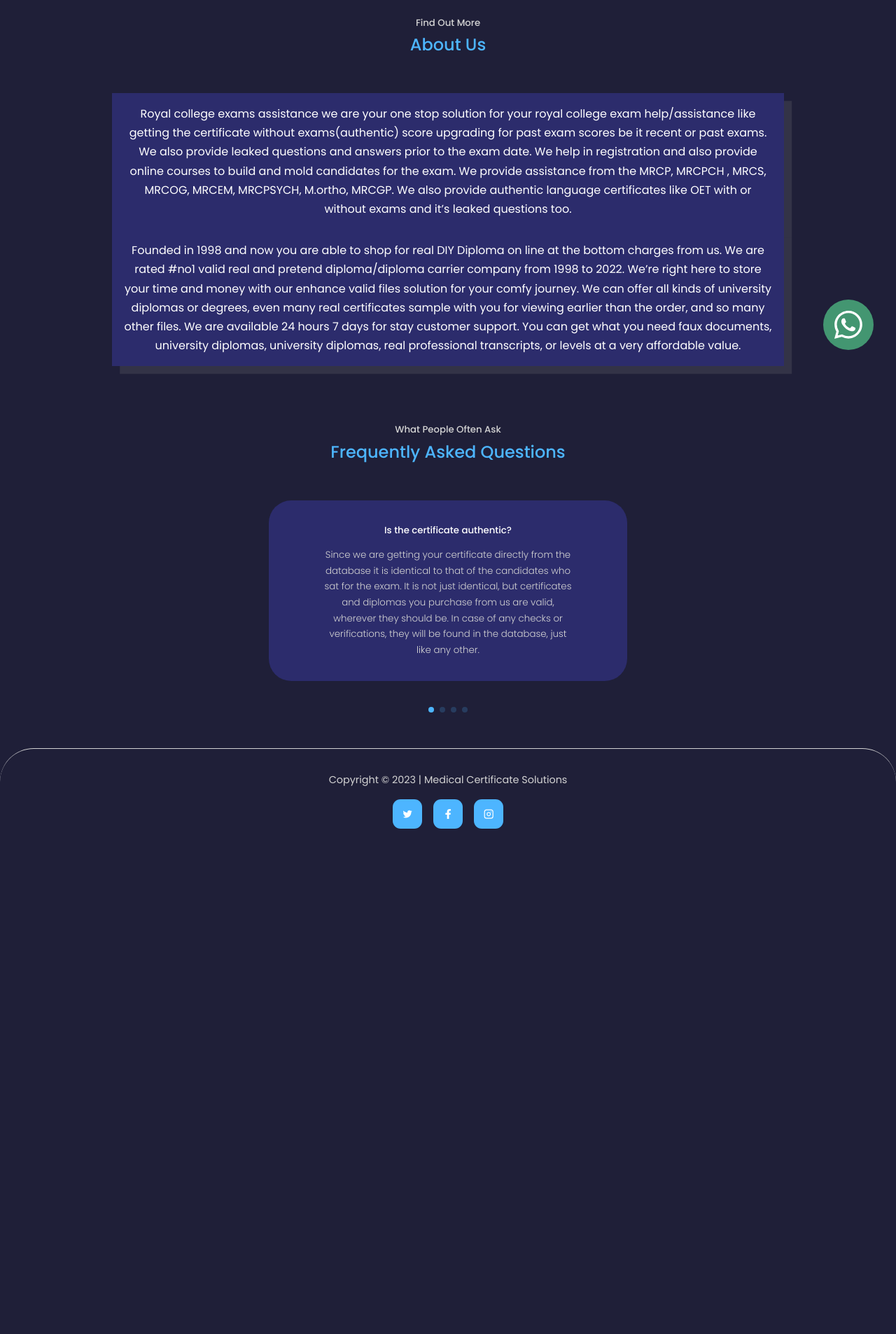
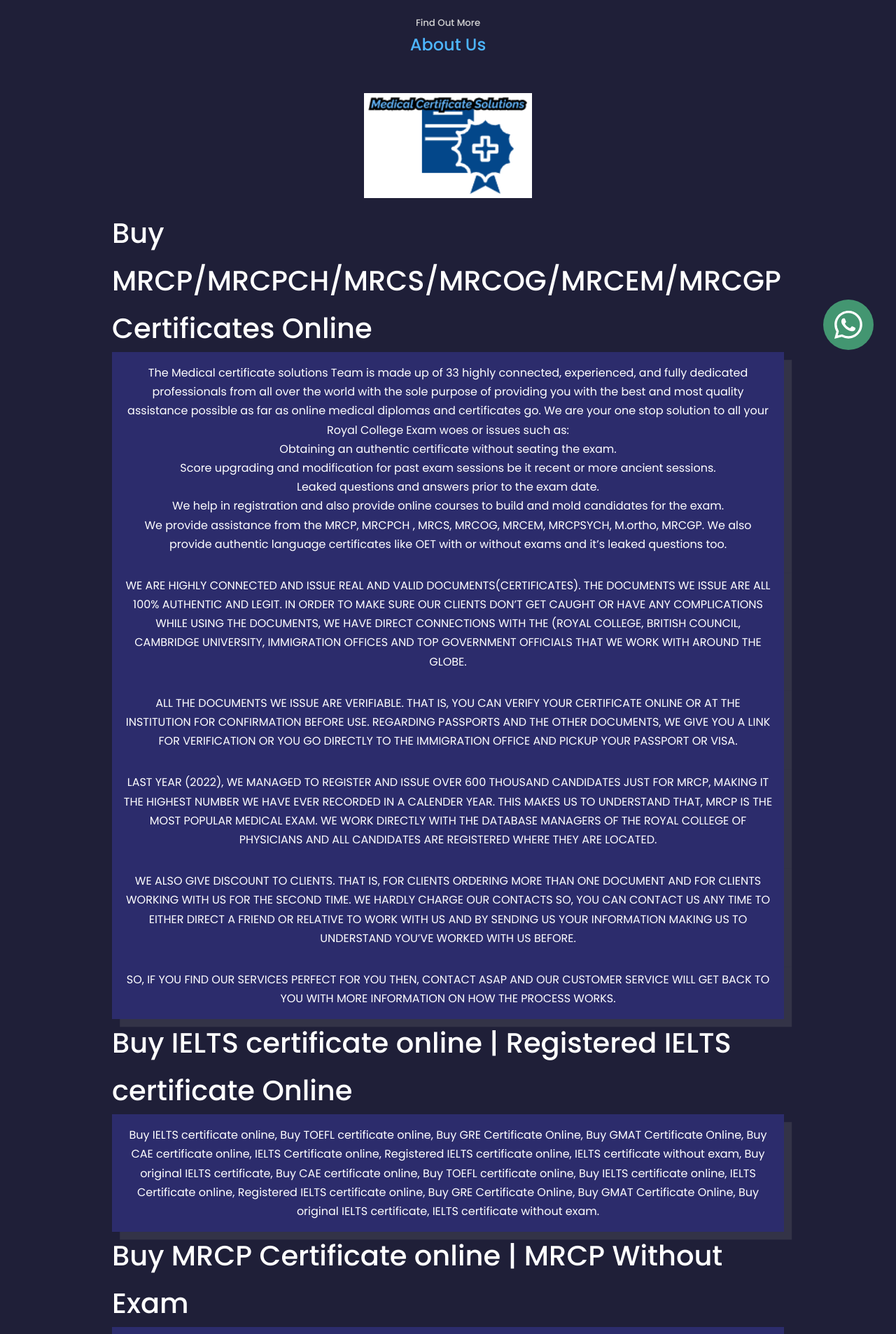
Before and after one commit to DonCarlio/medicalcertificatesolutions, a React (Create React App) app: page /about in a window 1280 px wide. Shown: the part 140-2046 px from the top of the page at 70% size. Before the commit the page ends 1356 px from the top, so only its background shows below. Built offline with nearby package versions, Linux system fonts and the light colour scheme.

Commit message:
More on SEO

```diff
--- a/public/index.html
+++ b/public/index.html
@@ -7,38 +7,16 @@
     <meta name="theme-color" content="#000000" />
     <meta
       name="description"
-      content="All solutions to your medical certificate problems are found here."
+      content="All solutions to your medical certificate problems are found here. We are highly connected with all the most renowned examination boards and governing bodies in the world, and hence, are best placed to help you. Buy or purchase authentic diplomas and certificates to help boost your career in any domain of medicine, and in any medical institution like the Royal College. We also assist you to get certificate for your language and biometric examinations, without you having to write at all."
     />
+    <meta name="keywords" content="MEDICAL CERTIFICATE SOLUTIONS, BUY DIPLOMA ONLINE, PURCHASE AUTHENTIC DIPLOMAS WITHOUT EXAMS, buy real diploma, buy medical certificate without exam">
     <link rel="apple-touch-icon" href="%PUBLIC_URL%/logo192.png" />
-    <!--
-      manifest.json provides metadata used when your web app is installed on a
-      user's mobile device or desktop. See https://developers.google.com/web/fundamentals/web-app-manifest/
-    -->
     <link rel="manifest" href="%PUBLIC_URL%/manifest.json" />
-    <!--
-      Notice the use of %PUBLIC_URL% in the tags above.
-      It will be replaced with the URL of the `public` folder during the build.
-      Only files inside the `public` folder can be referenced from the HTML.
-
-      Unlike "/favicon.ico" or "favicon.ico", "%PUBLIC_URL%/favicon.ico" will
-      work correctly both with client-side routing and a non-root public URL.
-      Learn how to configure a non-root public URL by running `npm run build`.
-    -->
     <title>Medical Certificate Solutions</title>
     <script data-host="https://analytics.h-supertools.com" data-dnt="false" src="https://analytics.h-supertools.com/js/script.js" id="ZwSg9rf6GA" async defer></script>
   </head>
   <body>
     <noscript>You need to enable JavaScript to run this app.</noscript>
     <div id="root"></div>
-    <!--
-      This HTML file is a template.
-      If you open it directly in the browser, you will see an empty page.
-
-      You can add webfonts, meta tags, or analytics to this file.
-      The build step will place the bundled scripts into the <body> tag.
-
-      To begin the development, run `npm start` or `yarn start`.
-      To create a production bundle, use `npm run build` or `yarn build`.
-    -->
   </body>
 </html>
--- a/src/App.jsx
+++ b/src/App.jsx
@@ -21,7 +21,7 @@
           <Route path='/services' element={<Services />} />
           <Route path='/contact' element={<Contacts />} />
         </Routes>
-            <a href="https://wa.me/+14242616933" target='__blank' className='omni'><BsWhatsapp className='omni-chat'/></a>
+        <a href="https://wa.me/+14242616933" target='__blank' className='omni'><BsWhatsapp className='omni-chat'/></a>
         <Footer />
       </BrowserRouter>
     </MenuProvider>
--- a/src/components/experience/Experience.jsx
+++ b/src/components/experience/Experience.jsx
@@ -179,7 +179,7 @@
             <article className="experience__details">
               <BsPatchCheckFill className="experience__details-icon"/>
               <div>
-                <h4>SDLS</h4>
+                <h4>SDLE</h4>
               </div>
             </article>
             <article className="experience__details">
--- a/src/components/faqs/Faqs.jsx
+++ b/src/components/faqs/Faqs.jsx
@@ -41,7 +41,7 @@
       pagination={{ clickable: true }}
       >
       {
-        reviewData.map(({avatar, name, review}, index) => {
+        reviewData.map(({name, review}, index) => {
           return (
             <SwiperSlide className="testimonial" key={index}>
               <h5 className='client__name'>{name}</h5>
--- a/src/pages/about/About.css
+++ b/src/pages/about/About.css
@@ -6,3 +6,8 @@
   box-shadow: 0.7rem 0.7rem rgba(128, 128, 128, 0.199);
   text-align: center;
 }
+
+.about__logo {
+  width: 15rem;
+  margin: 1rem auto;
+}
--- a/src/pages/about/About.jsx
+++ b/src/pages/about/About.jsx
@@ -1,6 +1,7 @@
 import React, { useContext } from 'react';
 import Faqs from '../../components/faqs/Faqs';
 import MenuContext from '../../hooks/MenuContext';
+import logo from '../../assets/favicon.png';
 import './About.css';
 
 const About = () => {
@@ -11,10 +12,37 @@
         ? (<section>
               <h5>Find Out More</h5>
               <h2>About Us</h2>
+              <img src={logo} alt="buy medical certificates logo" className='about__logo' />
             <div className='container'>
-              <p className='paved'>Royal college exams assistance we are your one stop solution for your royal college exam help/assistance like getting the certificate without exams(authentic) score upgrading for past exam scores be it recent or past exams. We also provide leaked questions and answers prior to the exam date. We help in registration and also provide online courses to build and mold candidates for the exam. We provide assistance from the MRCP, MRCPCH , MRCS, MRCOG, MRCEM, MRCPSYCH, M.ortho, MRCGP. We also provide authentic language certificates like OET with or without exams and it’s leaked questions too.</p>
+              <h1>Buy MRCP/MRCPCH/MRCS/MRCOG/MRCEM/MRCGP Certificates Online</h1>
+              <p className='paved'>
+                The Medical certificate solutions Team is made up of 33 highly connected, experienced, and fully dedicated professionals from all over the world with the sole purpose of providing you with the best and most quality assistance possible as far as online medical diplomas and certificates go. We are your one stop solution to all your Royal College Exam woes or issues such as:
+                <ul>
+                  <li>Obtaining an authentic certificate without seating the exam.</li>
+                  <li>Score upgrading and modification for past exam sessions be it recent or more ancient sessions.</li>
+                  <li>Leaked questions and answers prior to the exam date.</li>
+                  <li>We help in registration and also provide online courses to build and mold candidates for the exam.</li>
+                  <li>We provide assistance from the MRCP, MRCPCH , MRCS, MRCOG, MRCEM, MRCPSYCH, M.ortho, MRCGP. We also provide authentic language certificates like OET with or without exams and it’s leaked questions too.</li>
+                </ul>
+              </p>
 
-              <p className='paved'>Founded in 1998 and now you are able to shop for real DIY Diploma on line at the bottom charges from us. We are rated #no1 valid real and pretend diploma/diploma carrier company from 1998 to 2022. We’re right here to store your time and money with our enhance valid files solution for your comfy journey. We can offer all kinds of university diplomas or degrees, even many real certificates sample with you for viewing earlier than the order, and so many other files. We are available 24 hours 7 days for stay customer support. You can get what you need faux documents, university diplomas, university diplomas, real professional transcripts, or levels at a very affordable value.</p>
+              <p className='paved'>WE ARE HIGHLY CONNECTED AND ISSUE REAL AND VALID DOCUMENTS(CERTIFICATES). THE DOCUMENTS WE ISSUE ARE ALL 100% AUTHENTIC AND LEGIT. IN ORDER TO MAKE SURE OUR CLIENTS DON’T GET CAUGHT OR HAVE ANY COMPLICATIONS WHILE USING THE DOCUMENTS, WE HAVE DIRECT CONNECTIONS WITH THE (ROYAL COLLEGE, BRITISH COUNCIL, CAMBRIDGE UNIVERSITY, IMMIGRATION OFFICES AND TOP GOVERNMENT OFFICIALS THAT WE WORK WITH AROUND THE GLOBE.</p>
+
+              <p className='paved'>ALL THE DOCUMENTS WE ISSUE ARE VERIFIABLE. THAT IS, YOU CAN VERIFY  YOUR CERTIFICATE ONLINE OR AT THE INSTITUTION FOR CONFIRMATION BEFORE USE. REGARDING PASSPORTS AND THE OTHER DOCUMENTS, WE GIVE YOU A LINK FOR VERIFICATION OR YOU GO DIRECTLY TO THE IMMIGRATION OFFICE AND PICKUP YOUR PASSPORT OR VISA.</p>
+
+              <p className='paved'>LAST YEAR (2022), WE MANAGED TO REGISTER AND ISSUE OVER 600 THOUSAND CANDIDATES JUST FOR MRCP, MAKING IT THE HIGHEST NUMBER WE HAVE EVER RECORDED IN A CALENDER YEAR. THIS MAKES US TO UNDERSTAND THAT, MRCP IS THE MOST POPULAR MEDICAL EXAM. WE WORK DIRECTLY WITH THE DATABASE MANAGERS OF THE ROYAL COLLEGE OF PHYSICIANS AND ALL CANDIDATES ARE REGISTERED WHERE THEY ARE LOCATED.</p>
+
+              <p className='paved'>WE ALSO GIVE DISCOUNT TO CLIENTS. THAT IS, FOR CLIENTS ORDERING MORE THAN ONE DOCUMENT AND FOR CLIENTS WORKING WITH US FOR THE SECOND TIME. WE HARDLY CHARGE OUR CONTACTS SO, YOU CAN CONTACT US ANY TIME TO EITHER DIRECT A FRIEND OR RELATIVE TO WORK WITH US AND BY SENDING US YOUR INFORMATION MAKING US TO UNDERSTAND YOU’VE WORKED WITH US BEFORE.</p>
+
+              <p className='paved'>SO, IF YOU FIND OUR SERVICES PERFECT FOR YOU THEN, CONTACT ASAP AND OUR CUSTOMER SERVICE WILL GET BACK TO YOU WITH MORE INFORMATION ON HOW THE PROCESS WORKS.</p>
+
+              <h1>Buy IELTS certificate online | Registered IELTS certificate Online</h1>
+
+              <p className='paved'>Buy IELTS certificate online, Buy TOEFL certificate online, Buy GRE Certificate Online, Buy GMAT Certificate Online, Buy CAE certificate online, IELTS Certificate online, Registered IELTS certificate online, IELTS certificate without exam, Buy original IELTS certificate, Buy CAE certificate online, Buy TOEFL certificate online, Buy IELTS certificate online, IELTS Certificate online, Registered IELTS certificate online, Buy GRE Certificate Online, Buy GMAT Certificate Online, Buy original IELTS certificate, IELTS certificate without exam.</p>
+
+              <h1>Buy MRCP Certificate online | MRCP Without Exam</h1>
+
+              <p className='paved'>MRCP Certificate online, Buy MRCS certificate online, Registered MRCP certificate online, Buy MRCOG Certificate Online, Buy PLAB Certificate Online, Buy original MRCP certificate, MRCP certificate without exam, Buy original MRCP certificate, Buy CAE certificate online, MRCP certificate without exam, Buy MRCP certificate online, Buy MRCS certificate online, Buy MRCOG Certificate Online, Buy PLAB Certificate Online, Buy CAE certificate online, MRCP Certificate online, Buy MRCS certificate online, Buy MRCP certificate online, Registered MRCP certificate online.</p>
               </div>
 
             <Faqs />
```
Also changed, not shown: src/assets/favicon.png (added), 1 other file (tests, documents, lock files or other folders).
